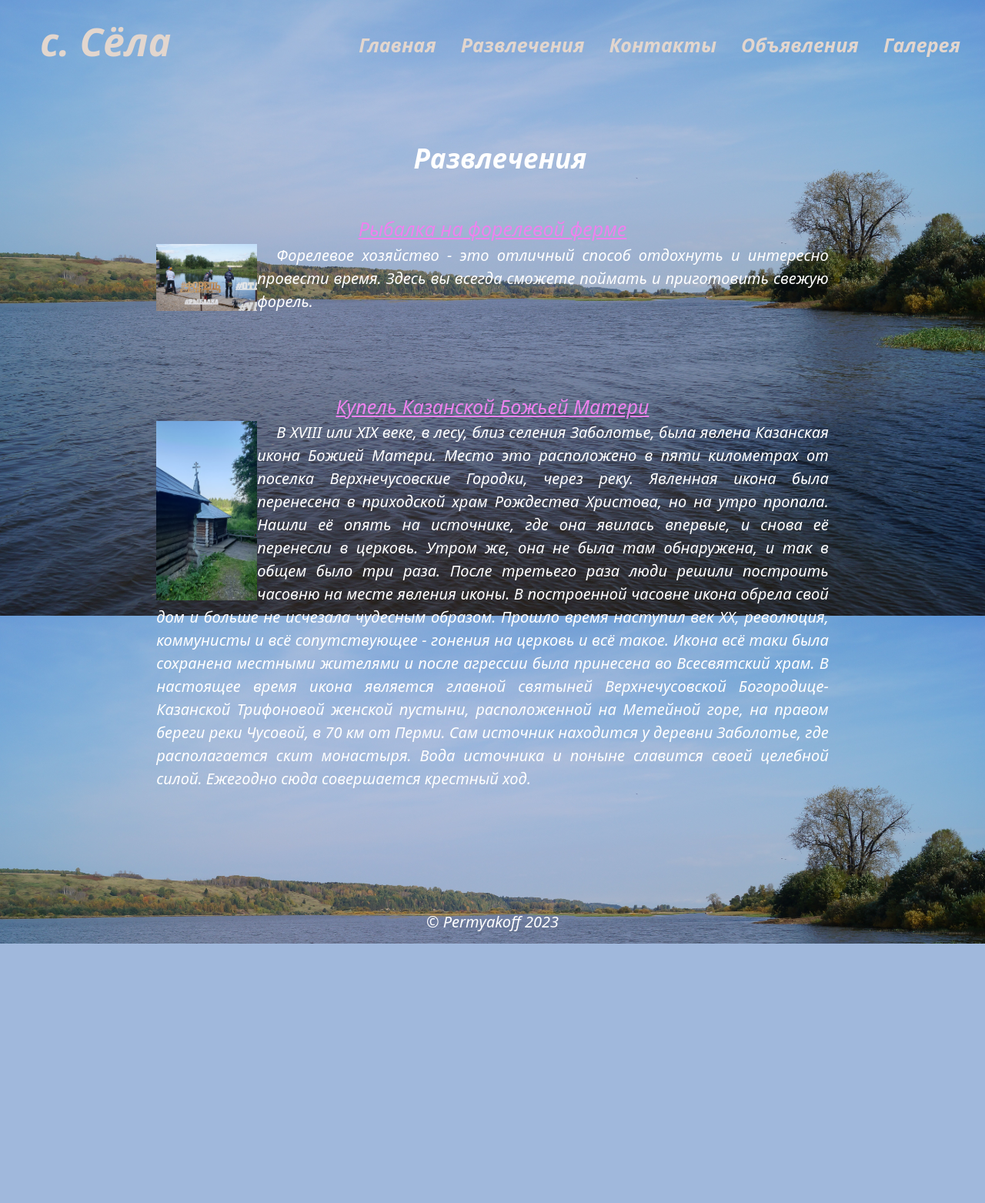
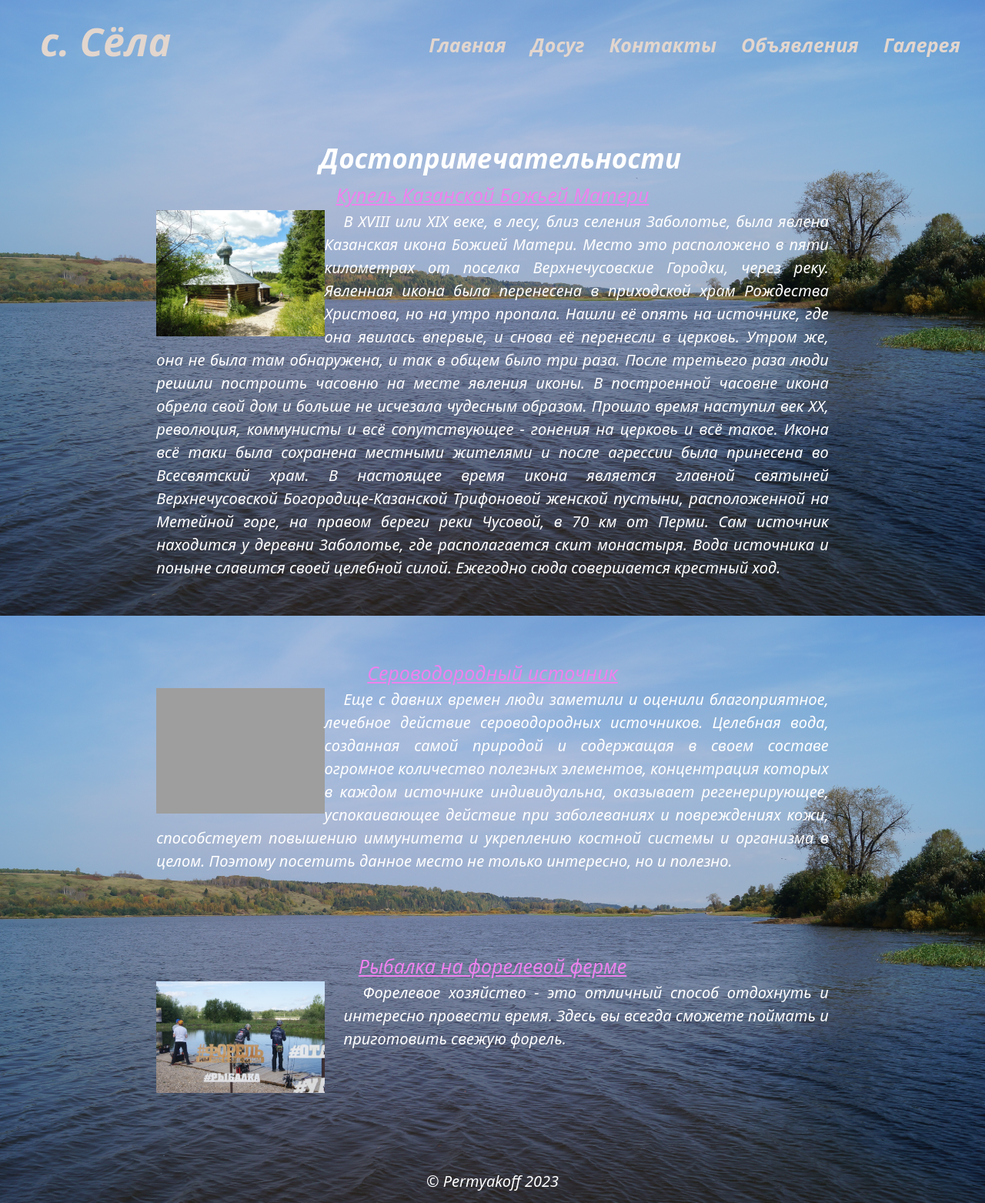
Before and after one commit to taren4ik/Sela, a Flask app: page /entertainments in a window 1280 px wide. Shown: the whole page at 77% size. Before the commit the page ends 1226 px from the top, so only its background shows below. Run offline with Flask 3, Linux system fonts and the light colour scheme; data that the repository does not hold is empty; grey boxes are pictures that could not be loaded.

Commit message:
Изменил раздел досуг

```diff
--- a/static/css/main.css
+++ b/static/css/main.css
@@ -17,7 +17,6 @@ h1, h2 {
 h2  {
     font-size: 35px;
     color:#FFFFFF;
-    padding-bottom: 5%;
 }
 a   {
     font-style: italic;
--- a/templates/base.html
+++ b/templates/base.html
@@ -45,7 +45,7 @@
 
            <a class="nav-link" href="entertainments"><font
                   style="vertical-align: inherit;"><font
-                  style="vertical-align: inherit;">Развлечения</font></font></a>
+                  style="vertical-align: inherit;">Досуг</font></font></a>
            <a class="nav-link" href="base_contact"><font
                   style="vertical-align: inherit;"><font
                   style="vertical-align: inherit;">Контакты</font></font></a>
--- a/templates/entertainments.html
+++ b/templates/entertainments.html
@@ -5,26 +5,16 @@
 {% endblock %}
 
 {% block body %}
-  <h2><font style="vertical-align: inherit;"><font
-            style="vertical-align: inherit;">Развлечения</font></font></h2>
+  <h2>
+    <font style="vertical-align: inherit;">
+      <font style="vertical-align: inherit;">Достопримечательности</font>
+    </font></h2>
 
-  <div class="fish" style="padding-bottom: 10%">
-    <a style="color: #EE82EE" href="https://www.forelsekofermy.ru/">Рыбалка
-      на
-      форелевой ферме</a>
-    <p style="text-indent: 25px"><img src="static/css/img/fish.jpg" align="left"
-     style="height: 15%; width: 15%" ;
-     alt="Форелевая ферма">
-        Форелевое хозяйство - это отличный способ отдохнуть и
-      интересно провести время. Здесь вы всегда сможете поймать и
-      приготовить свежую форель.
-    </p>
-  </div>
 
   <div class="saint"  style="padding-bottom: 10%">
-    <a style="color: #EE82EE" href="">Купель Казанской Божьей Матери</a>
+    <a style="color: #EE82EE" href="https://yandex.ru/maps/?um=constructor%3Abe462081c1606c9fc78e31b571c206e40bbcd3c859ae3889a5610d3a2356a51e&source=constructorLink">Купель Казанской Божьей Матери</a>
     <p style="text-indent: 25px;"><img src="static/css/img/saint.jpg"
-     style="height: 15%; width: 15%;" align="left"
+     style="height: 25%; width: 25%;" align="left"
      alt="Купель Казанской Божьей Матери">
       В XVIII или XIX веке, в лесу, близ селения Заболотье, была явлена
       Казанская икона Божией Матери. Место это расположено в пяти километрах
@@ -49,6 +39,35 @@
       Ежегодно сюда совершается крестный ход.
     </p>
   </div>
+  <div class="fish" style="padding-bottom: 10%">
+    <a style="color: #EE82EE"
+       href="https://yandex.ru/maps/?um=constructor%3A7a65cbd9e0da60f48530dbb49eacac4e3b149a3322f7d503d96251750beb66dc&source=constructorLink">Сероводородный источник</a>
+    <p style="text-indent: 25px"><img src="static/css/img/source.jpg"
+                                      align="left"
+     style="height: 25%; width: 25%" ;
+     alt="Сероводородный источник">
+        Еще с давних времен люди заметили и оценили благоприятное,
+      лечебное действие сероводородных источников. Целебная вода, созданная
+      самой природой и содержащая в своем составе огромное количество полезных
+      элементов, концентрация которых в каждом источнике индивидуальна,
+      оказывает регенерирующее, успокаивающее действие при заболеваниях и
+      повреждениях кожи, способствует повышению иммунитета и
+      укреплению костной системы и организма в целом. Поэтому посетить
+      данное место не только интересно, но и полезно.
+    </p>
+  </div>
 
+  <div class="fish" style="padding-bottom: 10%">
+    <a style="color: #EE82EE" href="https://www.forelsekofermy.ru/">Рыбалка
+      на
+      форелевой ферме</a>
+    <p style="text-indent: 25px"><img src="static/css/img/fish.jpg" align="left"
+     style="height: 25%; width: 25%; margin-right: 25px;" ;
+     alt="Форелевая ферма">
+        Форелевое хозяйство - это отличный способ отдохнуть и
+      интересно провести время. Здесь вы всегда сможете поймать и
+      приготовить свежую форель.
+    </p>
+  </div>
 
 {% endblock %}
```
Also changed, not shown: templates/contact.html (+8 -3 lines), static/css/img/saint.jpg, 1 other file.
